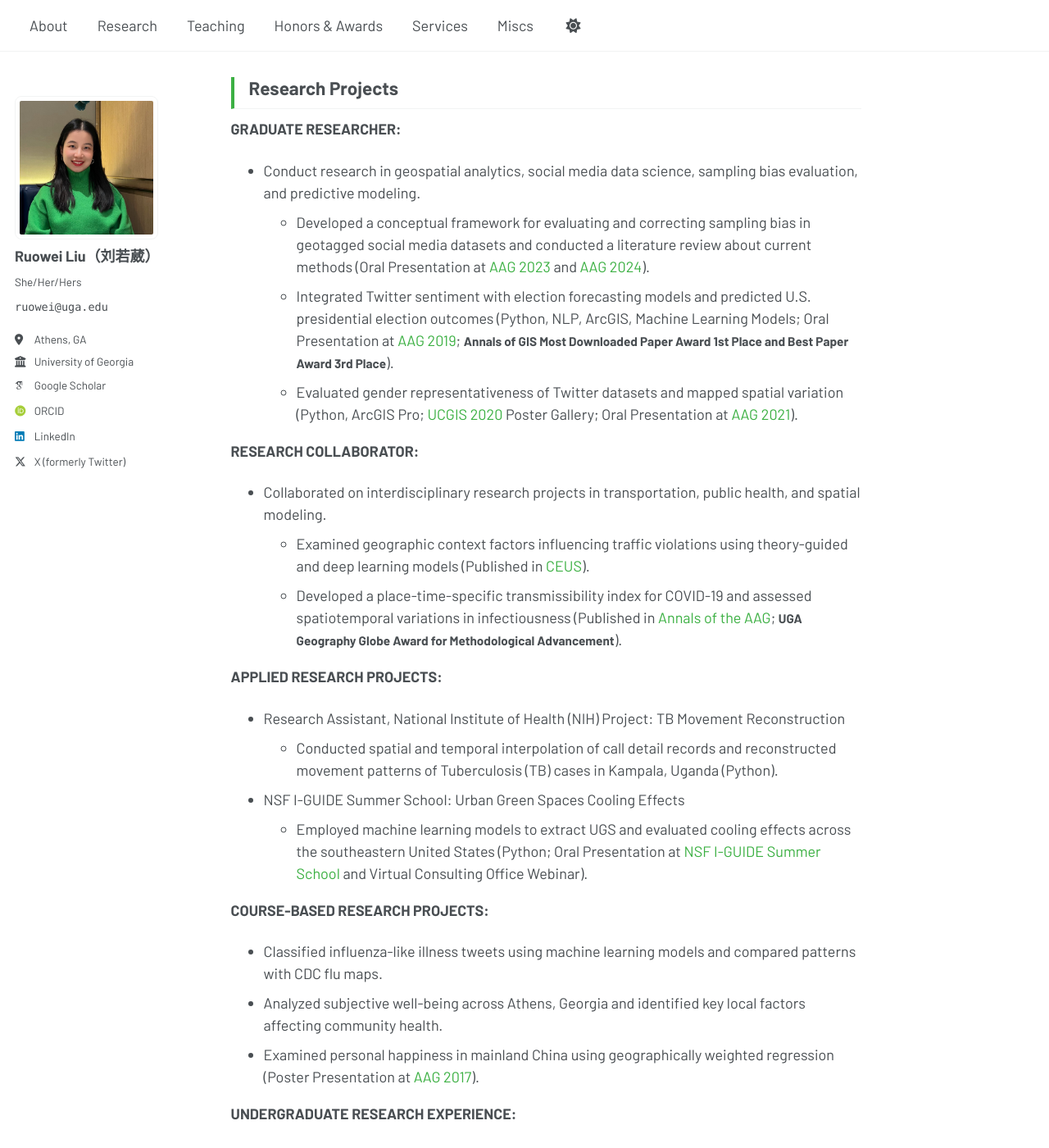
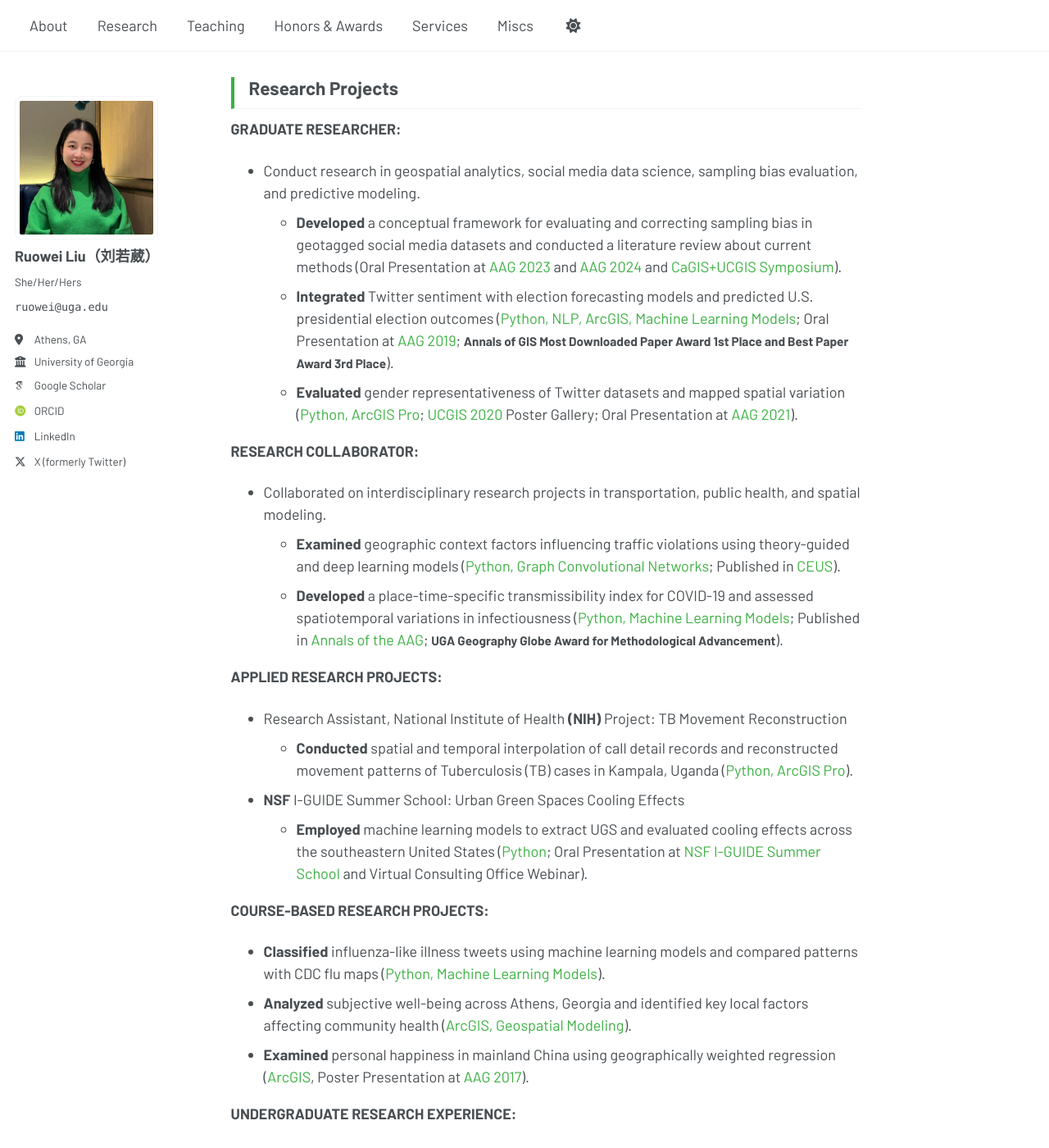
Before and after one commit to ruoweiliu/ruoweiliu.github.io, a Jekyll site: the page built from _pages/research.md, in a window 1280 px wide and 1400 px high, scrolled down 1659 px. Shown: the whole window at 82% size. Built offline with Jekyll 4.4.1, drawn with Linux system fonts in a browser that asks for light colours; some web fonts are replaced; a script that is not in the unit is left out; our own code applies the rules of GitHub Pages for plain Markdown files; some of the changed text lies outside the part shown.

Commit message:
Update About, Honors, and Research pages with enhanced content
- Expand skills section with additional tools (C, C++, Google Earth Engine, Gephi, Keras, AutoCAD, CorelDraw, Blender)
- Rename "Other Honors" to "Map Awards" in honors page
- Add formatting and tool annotations to research projects
- Add GIS Intern experience at Guangzhou Urban Planning Institute

🤖 Generated with [Claude Code](https://claude.com/claude-code)

Co-Authored-By: Claude <noreply@anthropic.com>

```diff
--- a/_pages/research.md
+++ b/_pages/research.md
@@ -44,28 +44,30 @@ author_profile: true
 ## Research Projects
 **GRADUATE RESEARCHER:**
 * Conduct research in geospatial analytics, social media data science, sampling bias evaluation, and predictive modeling.
-  -	Developed a conceptual framework for evaluating and correcting sampling bias in geotagged social media datasets and conducted a literature review about current methods (Oral Presentation at <span class="green-text">AAG 2023</span> and <span class="green-text">AAG 2024</span>).
-  -	Integrated Twitter sentiment with election forecasting models and predicted U.S. presidential election outcomes (Python, NLP, ArcGIS, Machine Learning Models; Oral Presentation at <span class="green-text">AAG 2019</span>; <span class="award-text">Annals of GIS Most Downloaded Paper Award 1st Place and Best Paper Award 3rd Place</span>).
-  -	Evaluated gender representativeness of Twitter datasets and mapped spatial variation (Python, ArcGIS Pro; <span class="green-text">UCGIS 2020</span> Poster Gallery; Oral Presentation at <span class="green-text">AAG 2021</span>).
+  -	<span class="bold-text">Developed</span> a conceptual framework for evaluating and correcting sampling bias in geotagged social media datasets and conducted a literature review about current methods (Oral Presentation at <span class="green-text">AAG 2023</span> and <span class="green-text">AAG 2024</span> and <span class="green-text">CaGIS+UCGIS Symposium</span>).
+  -	<span class="bold-text">Integrated</span> Twitter sentiment with election forecasting models and predicted U.S. presidential election outcomes (<span class="green-text">Python, NLP, ArcGIS, Machine Learning Models</span>; Oral Presentation at <span class="green-text">AAG 2019</span>; <span class="award-text">Annals of GIS Most Downloaded Paper Award 1st Place and Best Paper Award 3rd Place</span>).
+  -	<span class="bold-text">Evaluated</span> gender representativeness of Twitter datasets and mapped spatial variation (<span class="green-text">Python, ArcGIS Pro</span>; <span class="green-text">UCGIS 2020</span> Poster Gallery; Oral Presentation at <span class="green-text">AAG 2021</span>).
 
 **RESEARCH COLLABORATOR:**
 * Collaborated on interdisciplinary research projects in transportation, public health, and spatial modeling.
-  -	Examined geographic context factors influencing traffic violations using theory-guided and deep learning models (Published in <span class="green-text">CEUS</span>).
-  -	Developed a place-time-specific transmissibility index for COVID-19 and assessed spatiotemporal variations in infectiousness (Published in <span class="green-text">Annals of the AAG</span>; <span class="award-text">UGA Geography Globe Award for Methodological Advancement</span>).
+  -	<span class="bold-text">Examined</span> geographic context factors influencing traffic violations using theory-guided and deep learning models (<span class="green-text">Python, Graph Convolutional Networks</span>; Published in <span class="green-text">CEUS</span>).
+  -	<span class="bold-text">Developed</span> a place-time-specific transmissibility index for COVID-19 and assessed spatiotemporal variations in infectiousness (<span class="green-text">Python, Machine Learning Models</span>; Published in <span class="green-text">Annals of the AAG</span>; <span class="award-text">UGA Geography Globe Award for Methodological Advancement</span>).
 
 **APPLIED RESEARCH PROJECTS:**
-* Research Assistant, National Institute of Health (NIH) Project: TB Movement Reconstruction
-  -	Conducted spatial and temporal interpolation of call detail records and reconstructed movement patterns of Tuberculosis (TB) cases in Kampala, Uganda (Python).
-* NSF I-GUIDE Summer School: Urban Green Spaces Cooling Effects
-  -	Employed machine learning models to extract UGS and evaluated cooling effects across the southeastern United States (Python; Oral Presentation at <span class="green-text">NSF I-GUIDE Summer School</span> and Virtual Consulting Office Webinar).
+* Research Assistant, National Institute of Health <span class="bold-text">(NIH)</span> Project: TB Movement Reconstruction
+  -	<span class="bold-text">Conducted</span> spatial and temporal interpolation of call detail records and reconstructed movement patterns of Tuberculosis (TB) cases in Kampala, Uganda (<span class="green-text">Python, ArcGIS Pro</span>).
+* <span class="bold-text">NSF</span> I-GUIDE Summer School: Urban Green Spaces Cooling Effects
+  -	<span class="bold-text">Employed</span> machine learning models to extract UGS and evaluated cooling effects across the southeastern United States (<span class="green-text">Python</span>; Oral Presentation at <span class="green-text">NSF I-GUIDE Summer School</span> and Virtual Consulting Office Webinar).
 
 **COURSE-BASED RESEARCH PROJECTS:**
-  -	Classified influenza-like illness tweets using machine learning models and compared patterns with CDC flu maps.
-  -	Analyzed subjective well-being across Athens, Georgia and identified key local factors affecting community health.
-  -	Examined personal happiness in mainland China using geographically weighted regression (Poster Presentation at <span class="green-text">AAG 2017</span>).
+  -	<span class="bold-text">Classified</span> influenza-like illness tweets using machine learning models and compared patterns with CDC flu maps (<span class="green-text">Python, Machine Learning Models</span>).
+  -	<span class="bold-text">Analyzed</span> subjective well-being across Athens, Georgia and identified key local factors affecting community health (<span class="green-text">ArcGIS, Geospatial Modeling</span>).
+  -	<span class="bold-text">Examined</span> personal happiness in mainland China using geographically weighted regression (<span class="green-text">ArcGIS</span>, Poster Presentation at <span class="green-text">AAG 2017</span>).
 
 **UNDERGRADUATE RESEARCH EXPERIENCE:**
 * Undergraduate Thesis: Freeboard Retrieval and Analysis Using NASA Digital Mapping System (DMS) and Airborne Topographic Mapper (ATM) Data
-  -	Classified DMS imagery, derived sea surface height relationships, and calculated Arctic freeboard (<span class="award-text">Excellent Undergraduate Thesis Award</span>).
+  -	<span class="bold-text">Classified</span> DMS imagery, derived sea surface height relationships, and calculated Arctic freeboard (<span class="green-text">ArcGIS, ENVI, ERDAS, Statistical Analysis</span>; <span class="award-text">Excellent Undergraduate Thesis Award</span>).
 * Sea Ice Thickness and Snow Depth Analysis, China National Science Foundation Project
-  -	Extracted elevation data and estimated ice thickness and snow depth in the West Antarctic Seas.
+  -	<span class="bold-text">Extracted</span> elevation data and estimated ice thickness and snow depth in the West Antarctic Seas (<span class="green-text">ArcGIS, ENVI, ERDAS, Statistical Analysis</span>).
+* GIS Intern, Guangzhou Urban Planning and Design Survey Research Institute
+  - <span class="bold-text">Integrated</span> national economic, urban planning, and land-use datasets, supported city-level planning workflows and organized the final planning report (<span class="green-text">ArcGIS</span>).
```
Also changed, not shown: _pages/about.md (+6 -6 lines), _pages/honors.md (+1 -1 lines).
